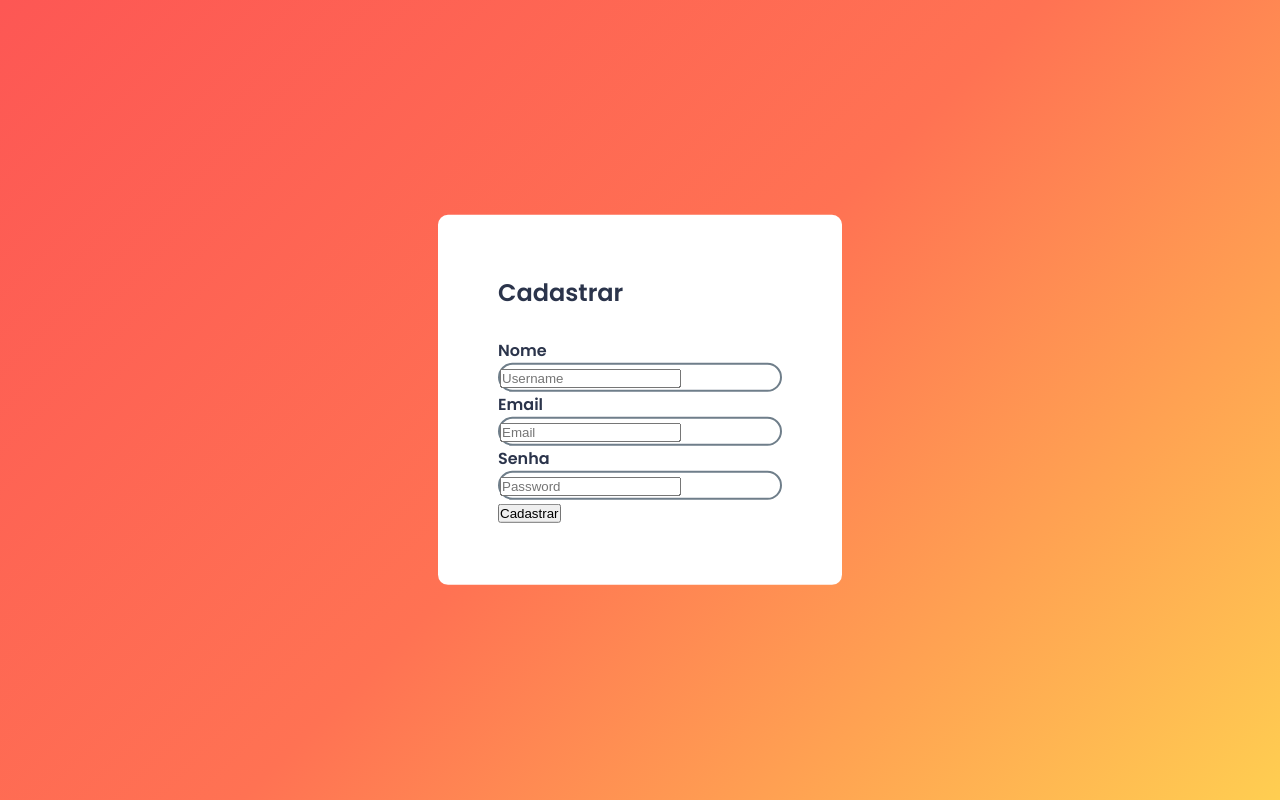
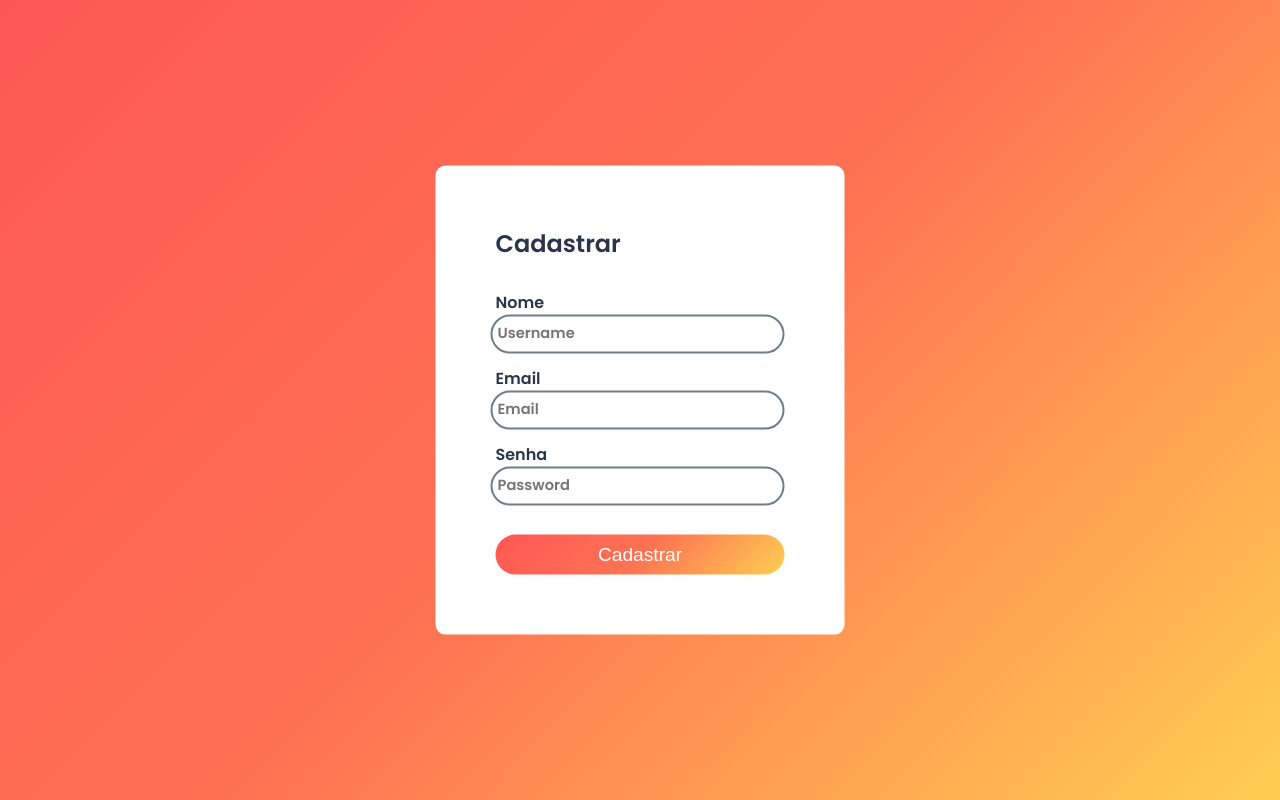
Before and after one commit to joaomarcos2022/tela-de-cadastro, a plain HTML site: page index.html in a window 1280 px wide. Drawn offline with Linux system fonts and the light colour scheme.

Commit message:
Update style.css

```diff
--- a/style.css
+++ b/style.css
@@ -30,4 +30,47 @@ body{
     min-width: 280px;
     border-radius: 22px;
     border: 2px #6f7e8a solid;
+    padding: 5px;
+    margin: 0px 0px 12px -5px;
 }
+
+.input i{
+    font-size: 1,2em;
+    padding: 5px;
+    background: -webkit-linear-gradient(-45, #ffce51, #ff7253, #fd5754);
+    -webkit-background-clip: text;
+    -webkit-text-fill-color: transparent;
+}
+
+.input input{
+    width: 80%;
+    border: none;
+    outline: none;
+    font-family: 'Poppins', sans-serif;
+    transform: translateY(-10%);
+    color: #2b344b;
+    font-size: 11pt;
+}
+
+#btn{
+    margin-top: 10%;
+    width: 100%;
+    text-align: center;
+}
+
+#btn button {
+    font-family: 'Poppins' sans-serif;
+    background: linear-gradient(-45deg, #ffce51, #ff7253, #fd5754);
+    width: 100%;
+    height: 40px;
+    border: none;
+    font-size: 1.2em;
+    color: #fff;
+    border-radius: 20px;
+    outline: none;
+    cursor: pointer;
+}
+
+#btn button:hover{
+    background: (-45deg, #ffce51, #ff7253, #fd5754);
+}
```
